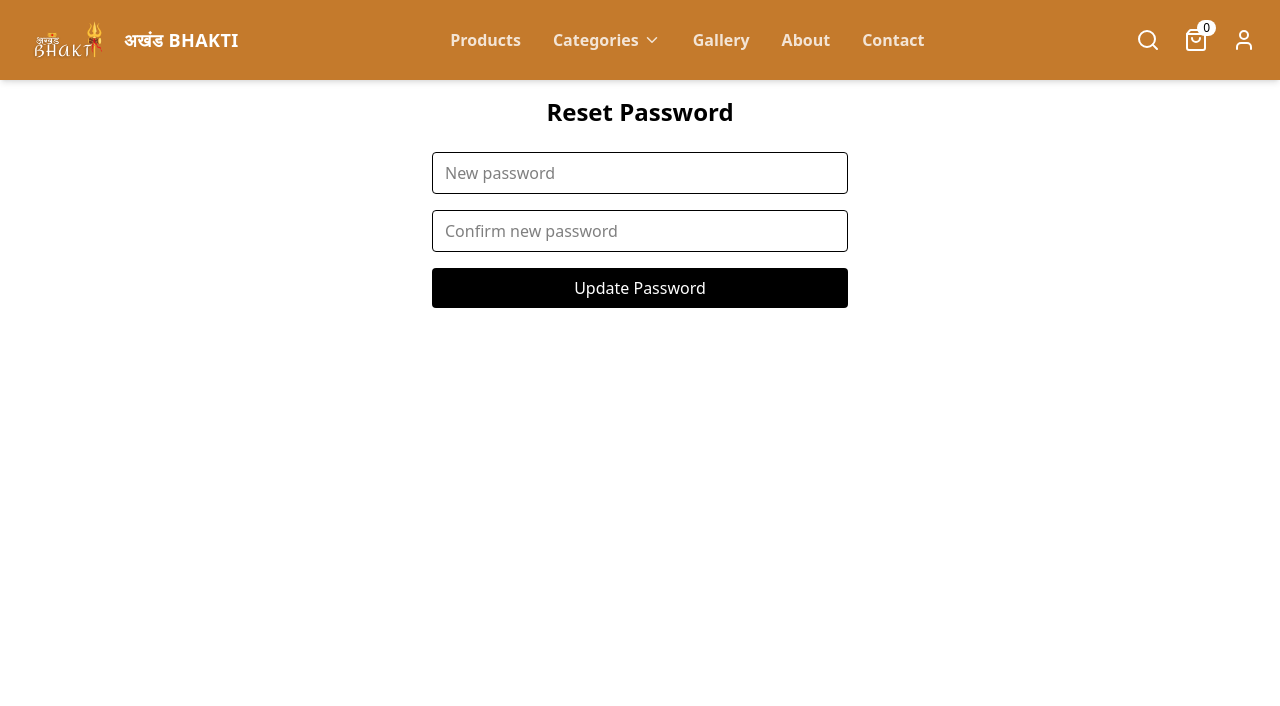
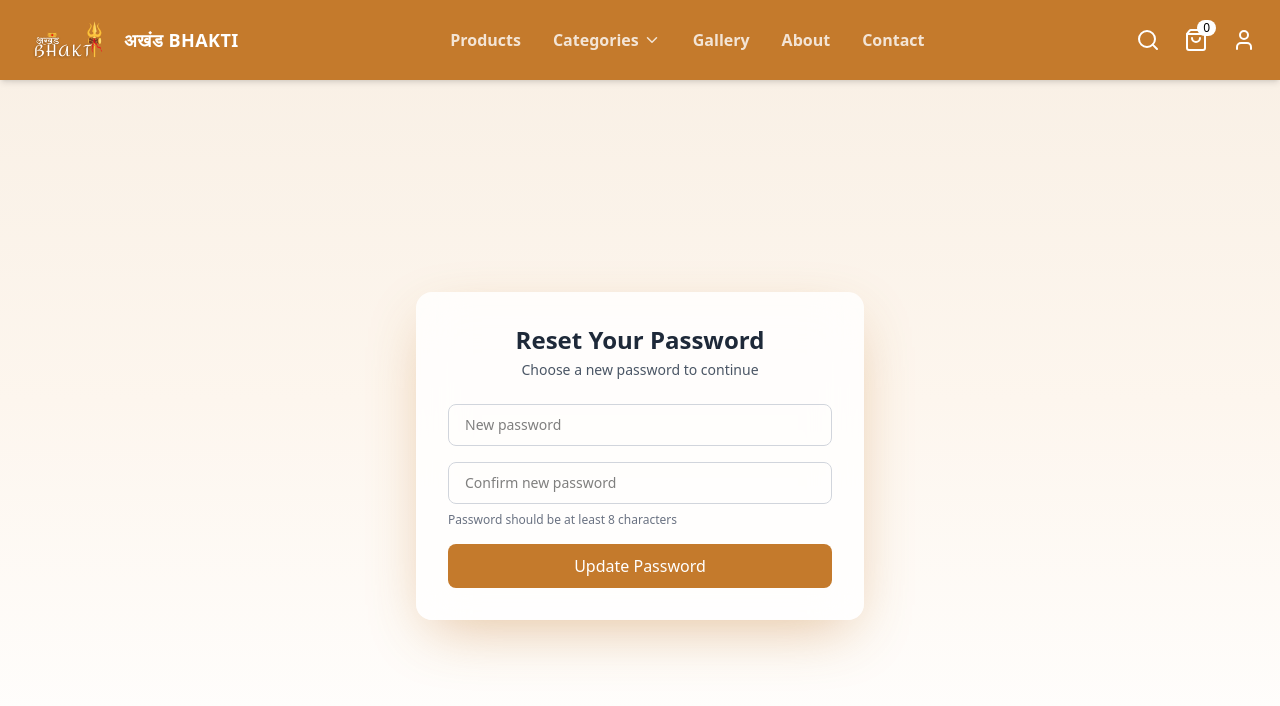
Before and after one commit to Akhand-Bhakti/akhandbhakti-frontend, a Next.js app: page /password/reset/1 in a window 1280 px wide. Shown: the top 706 px of the page. Built offline with nearby package versions, Linux system fonts and the light colour scheme; no server answers.

Commit message:
didi ux design for auth page

```diff
--- a/src/app/forgot-password/page.tsx
+++ b/src/app/forgot-password/page.tsx
@@ -26,28 +26,39 @@ export default function ForgotPasswordPage() {
   };
 
   return (
-    <div className="max-w-md mx-auto mt-24 px-4">
-      <h1 className="text-2xl font-semibold mb-4 text-center">
+    <div className="min-h-screen pt-28 px-4 flex items-center justify-center bg-linear-to-b from-[#f8efe4] via-[#fdf6ee] to-white">
+      {/* Card */}
+      <div
+        className="w-full max-w-md bg-white/80 backdrop-blur-xl rounded-2xl px-6 py-8 sm:px-8
+        shadow-[0_20px_60px_-15px_rgba(196,122,44,0.45)]"
+      >
+        {/* Heading */}
+        <div className="text-center mb-6">
+          <h1 className="text-2xl font-semibold text-gray-800">
             Forgot Password
           </h1>
-
-      <p className="text-sm text-gray-600 text-center mb-6">
+          <p className="text-sm text-gray-600 mt-1">
             Enter your registered email. We’ll send you a reset link.
           </p>
+        </div>
 
+        {/* Success */}
         {message && (
-        <p className="text-green-600 text-sm mb-4 text-center">{message}</p>
+          <p className="text-sm text-green-600 mb-4 text-center">{message}</p>
         )}
 
+        {/* Error */}
         {error && (
-        <p className="text-red-500 text-sm mb-4 text-center">{error}</p>
+          <p className="text-sm text-red-500 mb-4 text-center">{error}</p>
         )}
 
+        {/* Form */}
         <form onSubmit={submitHandler} className="space-y-4">
           <input
             type="email"
             placeholder="Email address"
-          className="w-full border px-3 py-2 rounded"
+            className="w-full rounded-lg border border-gray-300 px-4 py-2.5 text-sm
+              focus:outline-none focus:ring-2 focus:ring-[#C47A2C]/40"
             value={email}
             onChange={(e) => setEmail(e.target.value)}
             required
@@ -56,11 +67,13 @@ export default function ForgotPasswordPage() {
           <button
             type="submit"
             disabled={loading}
-          className="w-full bg-black text-white py-2 rounded hover:opacity-90 transition"
+            className="w-full bg-[#C47A2C] text-white py-2.5 rounded-lg font-medium
+              hover:bg-[#b56f26] transition disabled:opacity-70"
           >
-          {loading ? "Sending..." : "Send reset link"}
+            {loading ? "Sending…" : "Send reset link"}
           </button>
         </form>
       </div>
+    </div>
   );
 }
--- a/src/app/password/reset/[token]/page.tsx
+++ b/src/app/password/reset/[token]/page.tsx
@@ -33,7 +33,7 @@ export default function ResetPasswordPage() {
         confirmPassword,
       });
 
-      setSuccess("Password updated successfully. Redirecting to login...");
+      setSuccess("Password updated successfully. Redirecting to login…");
       setTimeout(() => {
         router.push("/login");
       }, 2000);
@@ -47,24 +47,39 @@ export default function ResetPasswordPage() {
   };
 
   return (
-    <div className="max-w-md mx-auto mt-24 px-4">
-      <h1 className="text-2xl font-semibold mb-6 text-center">
-        Reset Password
+    <div className="min-h-screen pt-28 px-4 flex items-center justify-center bg-linear-to-b from-[#f8efe4] via-[#fdf6ee] to-white">
+      {/* Card */}
+      <div
+        className="w-full max-w-md bg-white/80 backdrop-blur-xl rounded-2xl px-6 py-8 sm:px-8
+        shadow-[0_20px_60px_-15px_rgba(196,122,44,0.45)]"
+      >
+        {/* Heading */}
+        <div className="text-center mb-6">
+          <h1 className="text-2xl font-semibold text-gray-800">
+            Reset Your Password
           </h1>
+          <p className="text-sm text-gray-600 mt-1">
+            Choose a new password to continue
+          </p>
+        </div>
 
+        {/* Error */}
         {error && (
-        <p className="text-red-500 text-sm mb-4 text-center">{error}</p>
+          <p className="text-sm text-red-500 mb-4 text-center">{error}</p>
         )}
 
+        {/* Success */}
         {success && (
-        <p className="text-green-600 text-sm mb-4 text-center">{success}</p>
+          <p className="text-sm text-green-600 mb-4 text-center">{success}</p>
         )}
 
+        {/* Form */}
         <form onSubmit={submitHandler} className="space-y-4">
           <input
             type="password"
             placeholder="New password"
-          className="w-full border px-3 py-2 rounded"
+            className="w-full rounded-lg border border-gray-300 px-4 py-2.5 text-sm
+              focus:outline-none focus:ring-2 focus:ring-[#C47A2C]/40"
             value={password}
             onChange={(e) => setPassword(e.target.value)}
             required
@@ -73,20 +88,28 @@ export default function ResetPasswordPage() {
           <input
             type="password"
             placeholder="Confirm new password"
-          className="w-full border px-3 py-2 rounded"
+            className="w-full rounded-lg border border-gray-300 px-4 py-2.5 text-sm
+              focus:outline-none focus:ring-2 focus:ring-[#C47A2C]/40"
             value={confirmPassword}
             onChange={(e) => setConfirmPassword(e.target.value)}
             required
           />
 
+          {/* Hint */}
+          <p className="text-xs text-gray-500 -mt-2">
+            Password should be at least 8 characters
+          </p>
+
           <button
             type="submit"
             disabled={loading}
-          className="w-full bg-black text-white py-2 rounded hover:opacity-90 transition"
+            className="w-full bg-[#C47A2C] text-white py-2.5 rounded-lg font-medium
+              hover:bg-[#b56f26] transition disabled:opacity-70"
           >
-          {loading ? "Updating..." : "Update Password"}
+            {loading ? "Updating…" : "Update Password"}
           </button>
         </form>
       </div>
+    </div>
   );
 }
```
Lines whose indentation alone changed are shown as unchanged.
